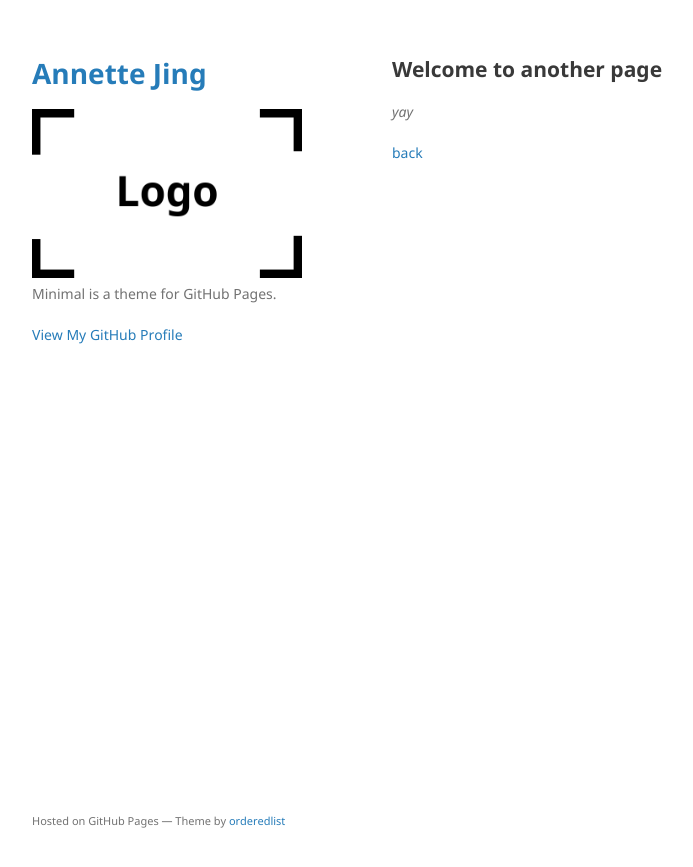
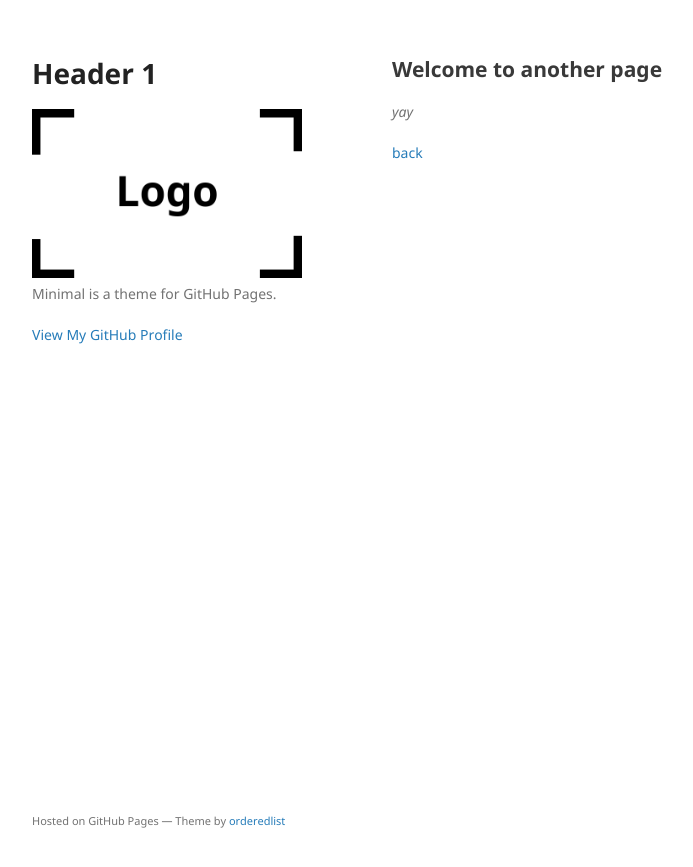
Before and after one commit to AnnetteJing/AnnetteJing.github.io, a Jekyll site: the page built from another-page.md, in a window 1280 px wide. Shown: the top 867 px of the page, without its empty margins (178-871 px from the left). Built offline with Jekyll 4.4.1, drawn with Linux system fonts in a browser that asks for light colours; our own code applies the rules of GitHub Pages for plain Markdown files.

```diff
--- a/_layouts/default.html
+++ b/_layouts/default.html
@@ -14,7 +14,7 @@
   <body>
     <div class="wrapper">
       <header>
-        <h1><a href="{{ "/" | absolute_url }}">{{ site.title | default: site.github.repository_name }}</a></h1>
+        <h1>Header 1</h1>
 
         {% if site.logo %}
           <img src="{{site.logo | relative_url}}" alt="Logo" />
```
